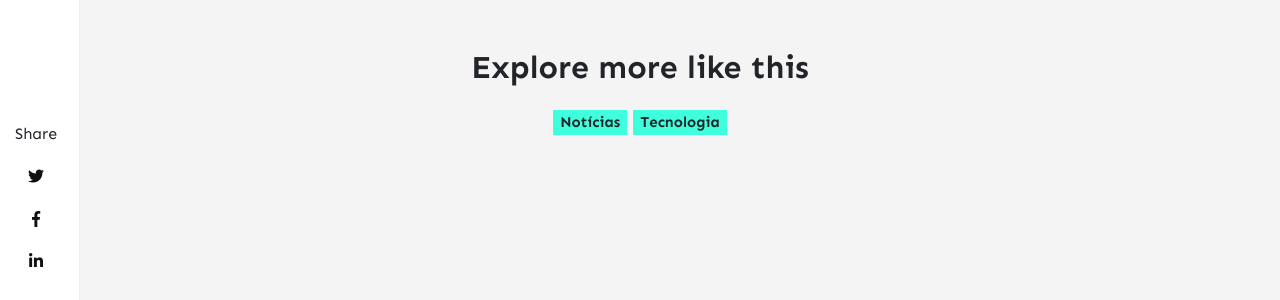
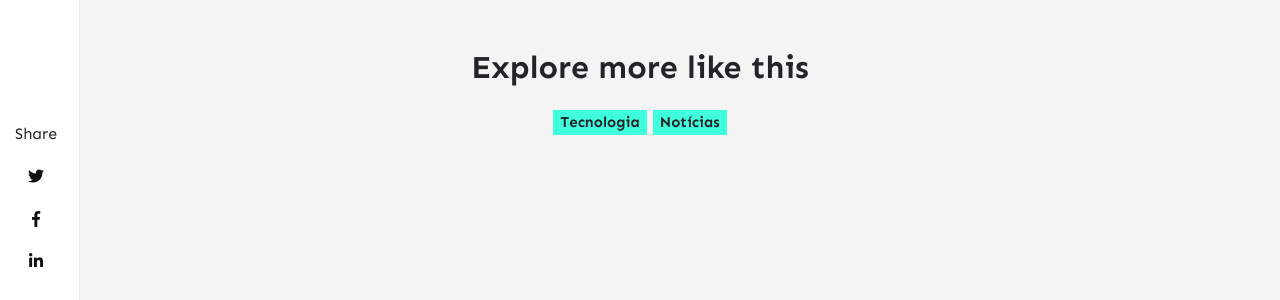
Before and after one commit to studdent-pehescamander/gelinc.github.io, a Jekyll site: the page built from _posts/2020-02-2-les-ambassadeurs.md, in a window 1280 px wide and 900 px high, scrolled down 2106 px. Shown: the part 249-549 px from the top of the window. Built offline with Jekyll 4.4.1, drawn with Linux system fonts in a browser that asks for light colours; nearby versions of some CDN libraries; comment, search, counter and statistics services are not loaded.

```diff
--- a/_posts/2020-02-2-les-ambassadeurs.md
+++ b/_posts/2020-02-2-les-ambassadeurs.md
@@ -2,8 +2,8 @@
 layout: post
 title:  "Les Ambassadeurs, the first Restaurant we Visited in Paris"
 author: sal
-categories: [ Notícias ]
-tags: [ Tecnologia ]
+categories: [ Tecnologia ]
+tags: [ Notícias ]
 image: assets/images/2.jpg
 rating: 4.5
 ---
```
